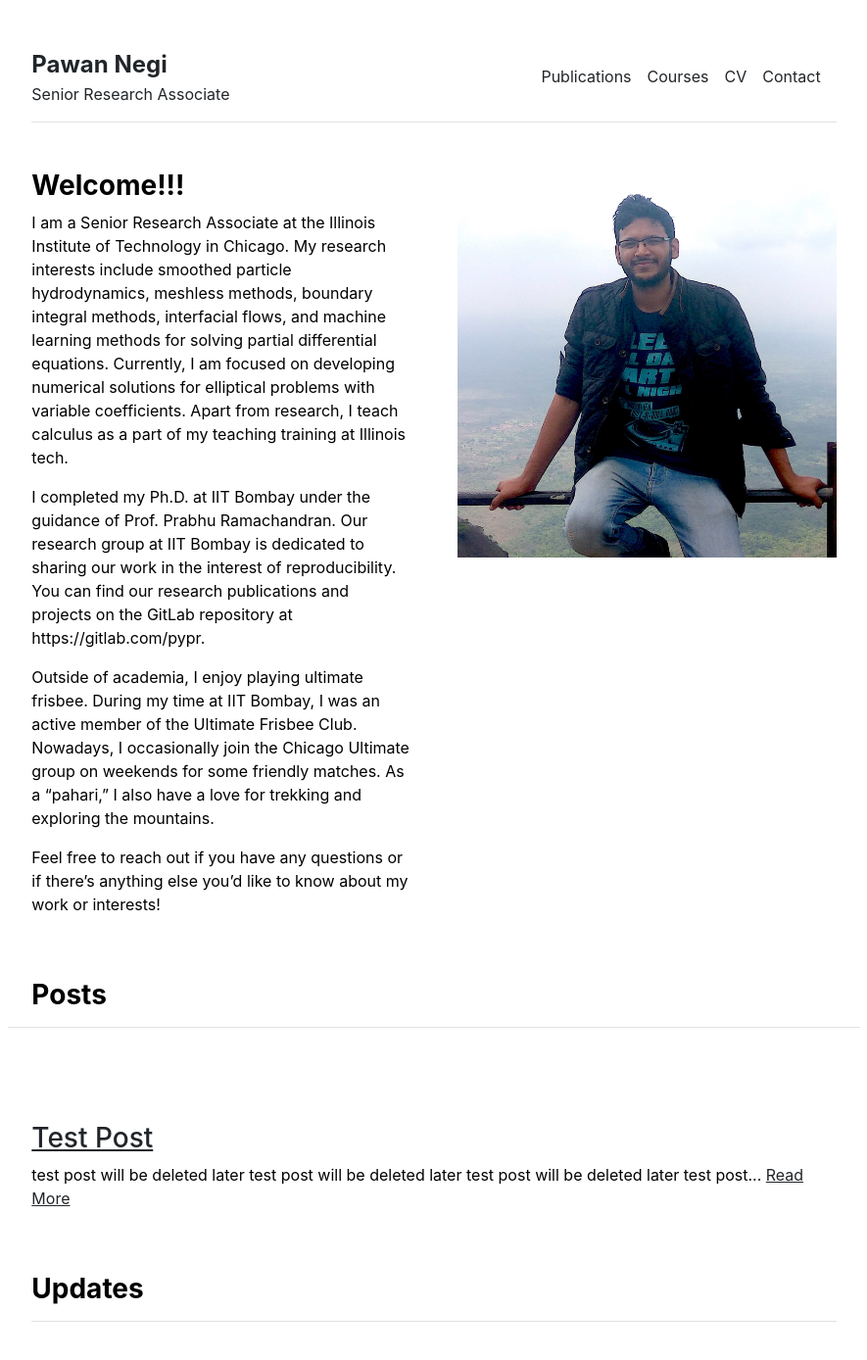
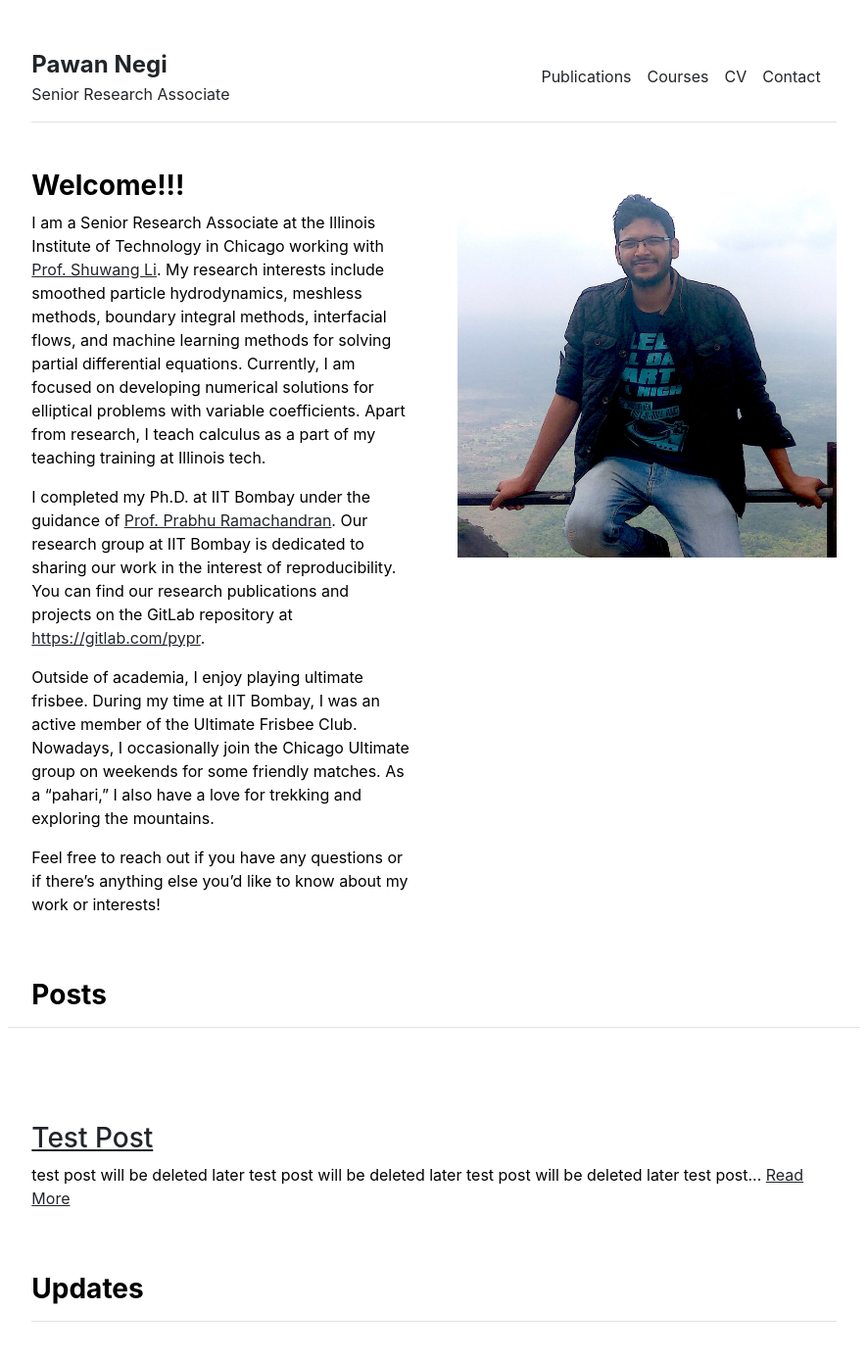
Before and after one commit to pawansnegi/pawansnegi.github.io, a Jekyll site: the page built from index.md, in a window 1280 px wide and 1400 px high. Shown: the top 1388 px of the window at 98% size, without its empty margins (197-1082 px from the left). Built offline with Jekyll 4.4.1, drawn with Linux system fonts in a browser that asks for light colours; some of the changed text lies outside the part shown.

Commit message:
added more info

```diff
--- a/_data/cv/experience.yml
+++ b/_data/cv/experience.yml
@@ -1,5 +1,7 @@
 - title: 'Senior Research Associate'
-  description: 'Illinois Institute of Technology (2023-Present)'
+  description: 'Illinois Institute of Technology (2023-Present) -
+  Calculus I (MATH151) - Fall 2023, Introduction to differential equations (MATH252) -
+  Spring 2024'
 
 - title: 'Teaching Assistant'
   description: 'IIT Bombay (2017-2023) - Aerodynamics lab, Incompressible fluid dynamics, Data
--- a/_data/update.yml
+++ b/_data/update.yml
@@ -1,6 +1,9 @@
 update:
 
-- {pre: 'Teaching Calculus (MATH 151) at Illinois Tech - Aug 21, 2023', url_text: , url:
+- {pre: 'Teaching Introduction to differential equations (MATH 252) at
+Illinois Tech - Spring 2024', url_text: , url:
+'', post: ''}
+- {pre: 'Teaching Calculus (MATH 151) at Illinois Tech - Fall 2023', url_text: , url:
 '', post: ''}
 - {pre: 'Defended my PhD thesis on May 17, 2023', url_text: , url:
 '', post: ''}
--- a/_includes/publications.html
+++ b/_includes/publications.html
@@ -16,6 +16,11 @@
       </a></li>
         <p> </p>
       {% endfor %}
+      <h3 class="fw-bold border-bottom pb-3 mb-5">Conferences/Contributed Talks</h3>
+      {% for item in site.data.publications.conferences %}
+        <li>{{ item.name }} </li>
+        <p> </p>
+      {% endfor %}
     {% endif %}
   </div>
 </div>
--- a/index.md
+++ b/index.md
@@ -4,18 +4,20 @@ title: "Home"
 ---
 
 I am a Senior Research Associate at the Illinois Institute of Technology in
-Chicago. My research interests include smoothed particle hydrodynamics,
-meshless methods, boundary integral methods, interfacial flows, and machine
-learning methods for solving partial differential equations. Currently, I
-am focused on developing numerical solutions for elliptical problems with
-variable coefficients. Apart from research, I teach calculus as a part of
-my teaching training at Illinois tech.
+Chicago working with [Prof. Shuwang
+Li](http://www.math.iit.edu/~sli/Site/Welcome.html). My research interests
+include smoothed particle hydrodynamics, meshless methods, boundary
+integral methods, interfacial flows, and machine learning methods for
+solving partial differential equations. Currently, I am focused on
+developing numerical solutions for elliptical problems with variable
+coefficients. Apart from research, I teach calculus as a part of my
+teaching training at Illinois tech.
 
-I completed my Ph.D. at IIT Bombay under the guidance of Prof. Prabhu
-Ramachandran. Our research group at IIT Bombay is dedicated to sharing our
-work in the interest of reproducibility. You can find our research
-publications and projects on the GitLab repository at
-https://gitlab.com/pypr.
+I completed my Ph.D. at IIT Bombay under the guidance of [Prof. Prabhu
+Ramachandran](https://www.aero.iitb.ac.in/~prabhu/). Our research group at
+IIT Bombay is dedicated to sharing our work in the interest of
+reproducibility. You can find our research publications and projects on the
+GitLab repository at [https://gitlab.com/pypr](https://gitlab.com/pypr).
 
 Outside of academia, I enjoy playing ultimate frisbee. During my time at
 IIT Bombay, I was an active member of the Ultimate Frisbee Club. Nowadays,
```
Also changed, not shown: _data/publications.yml (+17 -5 lines), 1 other file.
